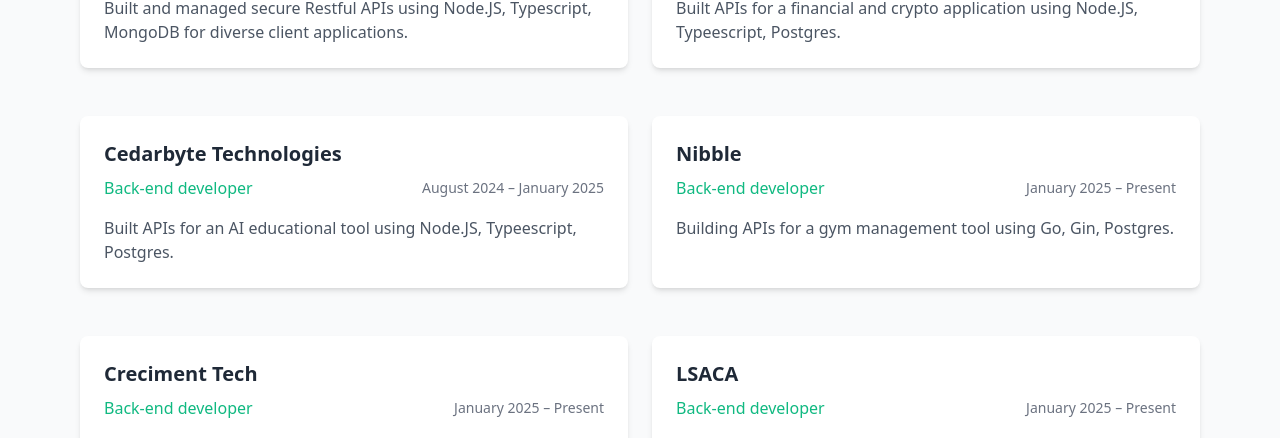
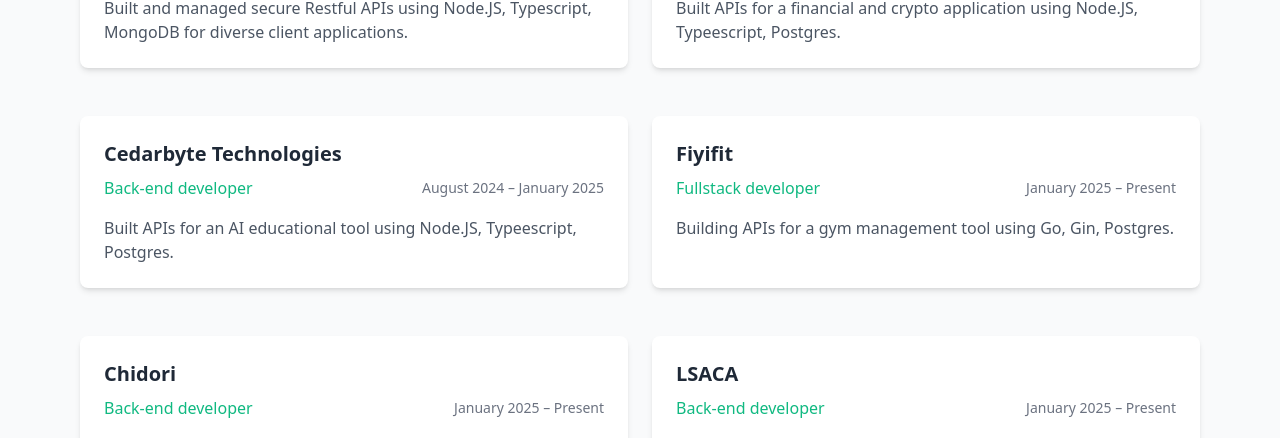
Before and after one commit to nobelium24/my-portfolio, a React (Vite) app: page / in a window 1280 px wide. Shown: the part 2070-2508 px from the top of the page. Built offline with nearby package versions, Linux system fonts and the light colour scheme.

Commit message:
minor update

```diff
--- a/src/App.tsx
+++ b/src/App.tsx
@@ -83,13 +83,13 @@
       description: "Built APIs for an AI educational tool using Node.JS, Typeescript, Postgres."
     },
     {
-      title: "Nibble",
-      role: "Back-end developer",
+      title: "Fiyifit",
+      role: "Fullstack developer",
       period: "January 2025 – Present",
       description: "Building APIs for a gym management tool using Go, Gin, Postgres."
     },
     {
-      title: "Creciment Tech",
+      title: "Chidori",
       role: "Back-end developer",
       period: "January 2025 – Present",
       description: "Built APIs for a delivery platform using Node.JS, Express, Typesript, Postgres."
```
